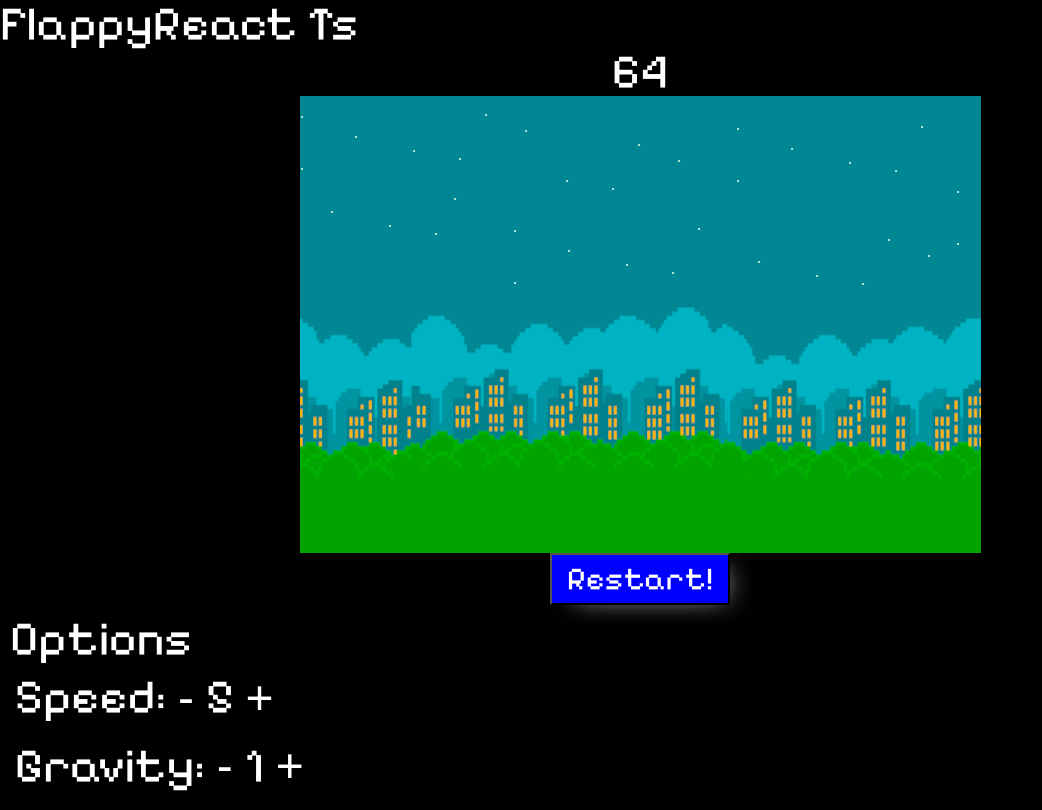
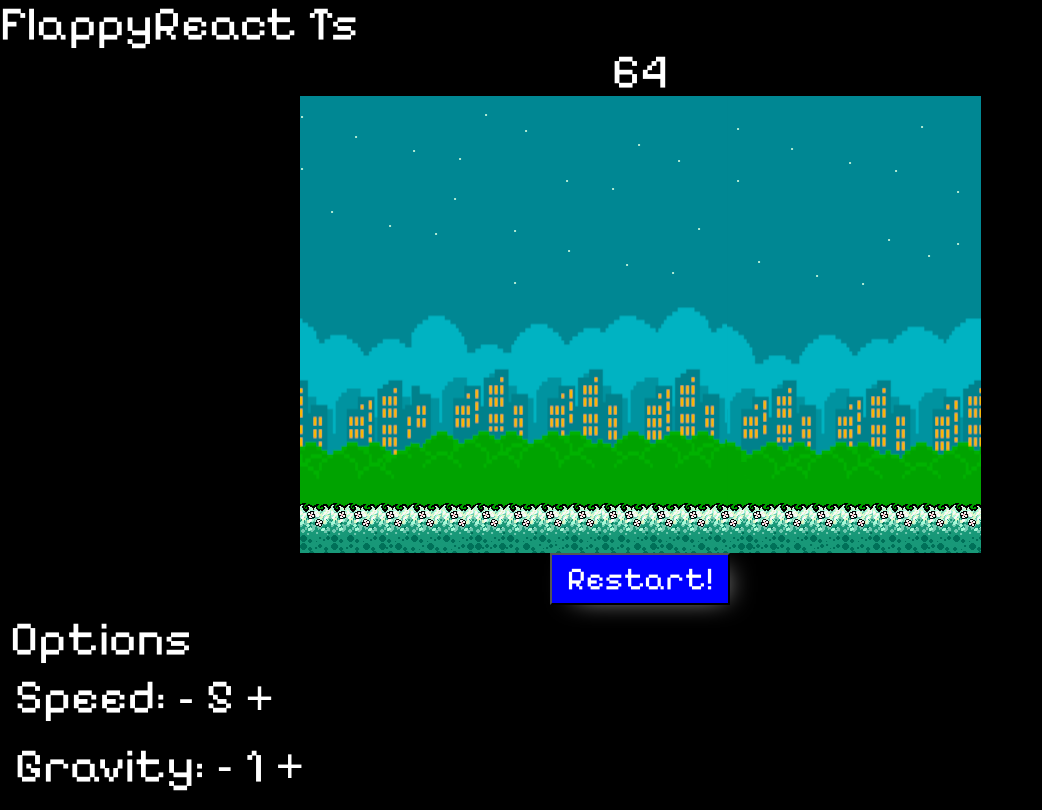
Before and after one commit to Vikappa/FlappyReactTs, a React (Vite) app: page / in a window 1280 px wide. Shown: the whole page, without its empty margins (0-1042 px from the left). Built offline with nearby package versions, Linux system fonts and the light colour scheme.

Commit message:
floor put back

```diff
--- a/src/Components/GameScreen.tsx
+++ b/src/Components/GameScreen.tsx
@@ -27,6 +27,8 @@ const GameScreen = ({ handleFlapUp }: { handleFlapUp: () => void }) => {
         >
             <div className="background1"></div>
             <div className="background2"></div>
+            <div className="movingroad1"></div>
+            <div className="movingroad2"></div>
             </div>
     );
 }
--- a/src/style/frame.css
+++ b/src/style/frame.css
@@ -19,9 +19,20 @@
     width: 50%;
     height: 100%;
     float: left;
-    background-image: url(../../public/assets/img/background.png);
+    background-image: url(/public/assets/img/background.png);
     animation: animazioneBackground 4s linear infinite;
     margin-left: -1px;
     background-size: clip;
     background-position: bottom;
 }
+
+.movingroad1, .movingroad2 {
+    background-image: url(/public/assets/img/154256.png);
+    position: absolute;
+    width: 200%;
+    height: 100%;
+    background-repeat: repeat-x;
+    background-size: clip;
+    top: 89%;
+    animation: animazioneBackground 8s linear infinite;
+}
```
